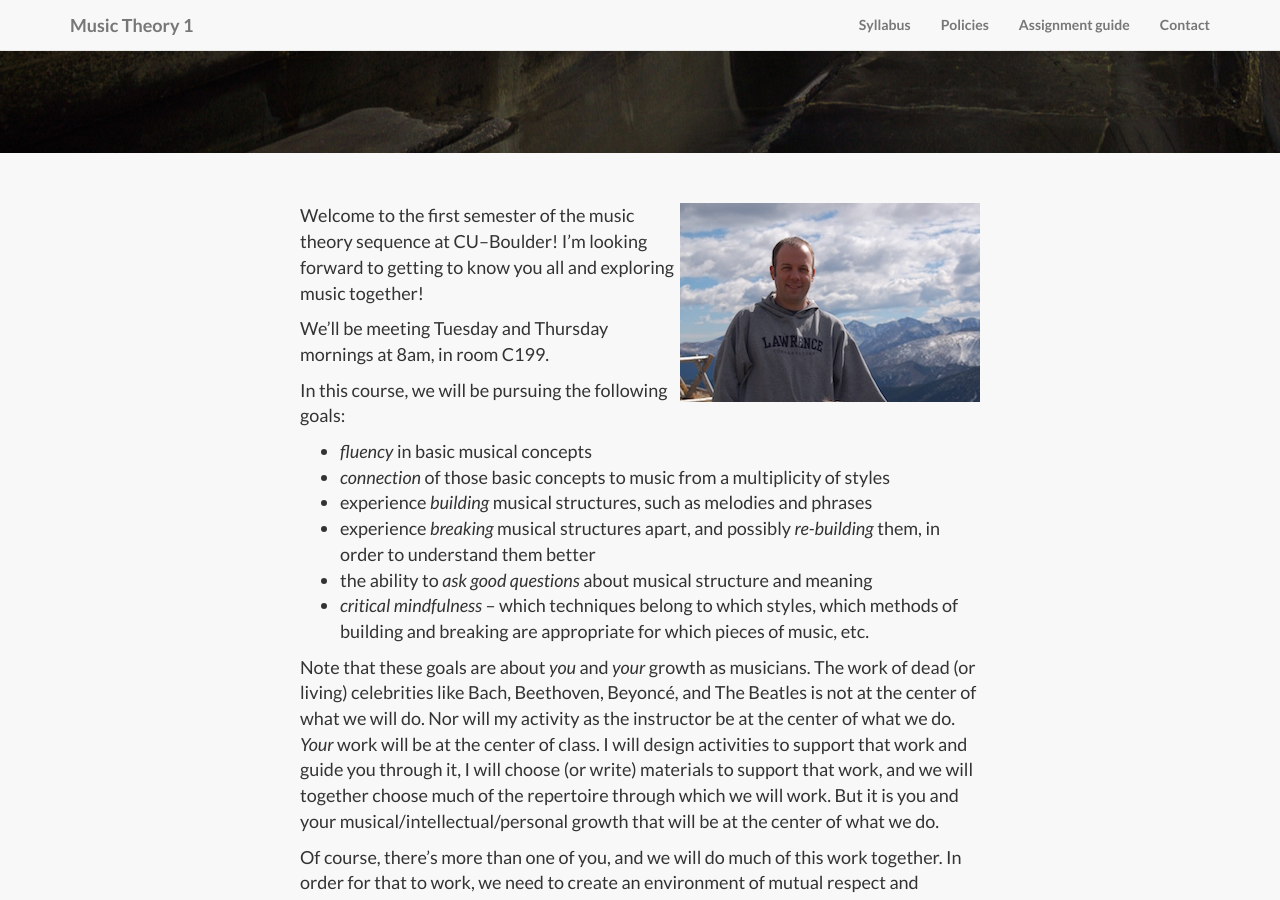
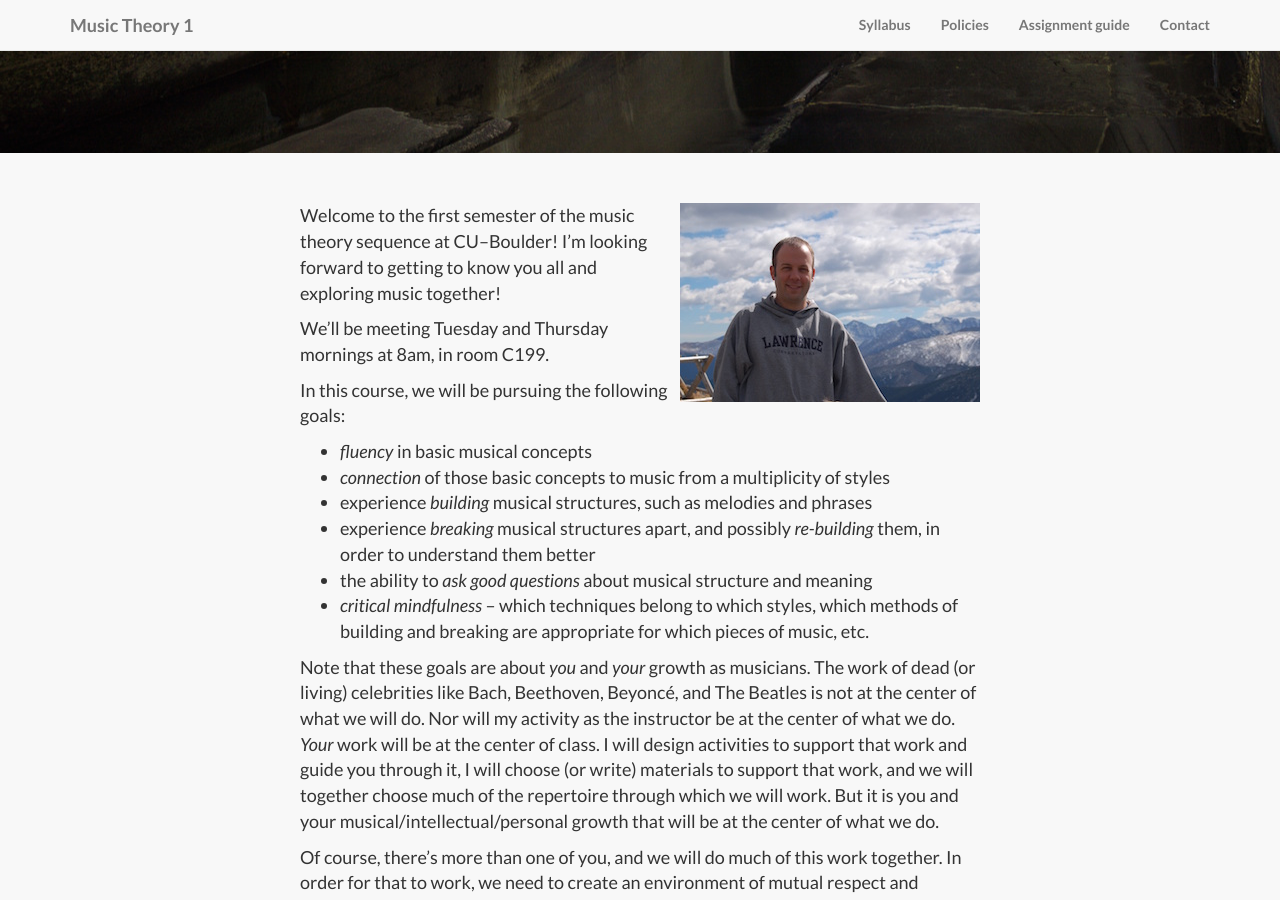
Before and after one commit to kshaffer/theory1, a Jekyll site: the page built from introductions.md, in a window 1280 px wide and 900 px high, scrolled down 536 px. Built offline with Jekyll 4.4.1, drawn with Linux system fonts in a browser that asks for light colours; nearby versions of some CDN libraries; library files that are not in the unit come from our copies.

Commit message:
getting started pic

```diff
--- a/introductions.md
+++ b/introductions.md
@@ -5,7 +5,7 @@ subTitle: "Semester 1 Theory (MUSC 1101), CU–Boulder, Fall 2015"
 image: drain.jpg
 ---
 
-<img src="/img/twitterBio-small.jpg" style="float: right"/>Welcome to the first semester of the music theory sequence at CU–Boulder! I'm looking forward to getting to know you all and exploring music together!
+<img src="/img/twitterBio-small.jpg" style="float: right; padding-left: 12px"/>Welcome to the first semester of the music theory sequence at CU–Boulder! I'm looking forward to getting to know you all and exploring music together!
 
 We'll be meeting Tuesday and Thursday mornings at 8am, in room C199.
 
```
